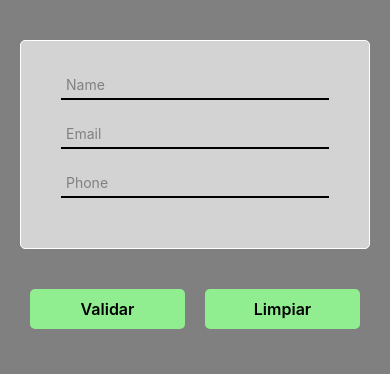
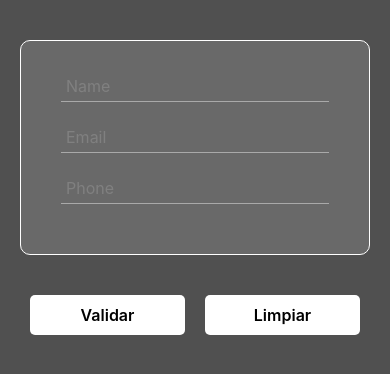
Before and after one commit to jorgeram-hrbl/RNCourse, a React Native app: screen / in a window 390 px wide. Shown: the top 374 px of the page. Built offline with nearby package versions, Linux system fonts and the light colour scheme.

Commit message:
Actualizacion diseño

```diff
--- a/App.tsx
+++ b/App.tsx
@@ -39,12 +39,12 @@ const App = () => {
 
 const styles = StyleSheet.create({
   container: {
-    backgroundColor: 'gray',
+    backgroundColor: '#505050',
     flex: 1,
   },
   formContainer: {
     marginTop: 40,
-    backgroundColor: 'lightgrey',
+    backgroundColor: 'dimgray',
     borderWidth: 1,
     borderColor: 'white',
     marginHorizontal: 20,
@@ -52,13 +52,15 @@ const styles = StyleSheet.create({
     padding: 10,
     paddingHorizontal: 40,
     paddingBottom: 50,
-    borderRadius: 5,
+    borderRadius: 10,
   },
   textInput: {
+    color: 'white',
+    fontSize: 16,
     marginTop: 20,
     padding: 5,
-    borderBottomColor: 'black',
-    borderBottomWidth: 2,
+    borderBottomColor: 'darkgray',
+    borderBottomWidth: 1,
   },
   buttonsContainer: {
     marginHorizontal: 20,
--- a/button.tsx
+++ b/button.tsx
@@ -27,7 +27,7 @@ const Button = (props: ButtonProps) => {
 
 const styles = StyleSheet.create({
   container: {
-    backgroundColor: 'lightgreen',
+    backgroundColor: 'white',
     alignItems: 'center',
     paddingVertical: 10,
     paddingHorizontal: 20,
```
